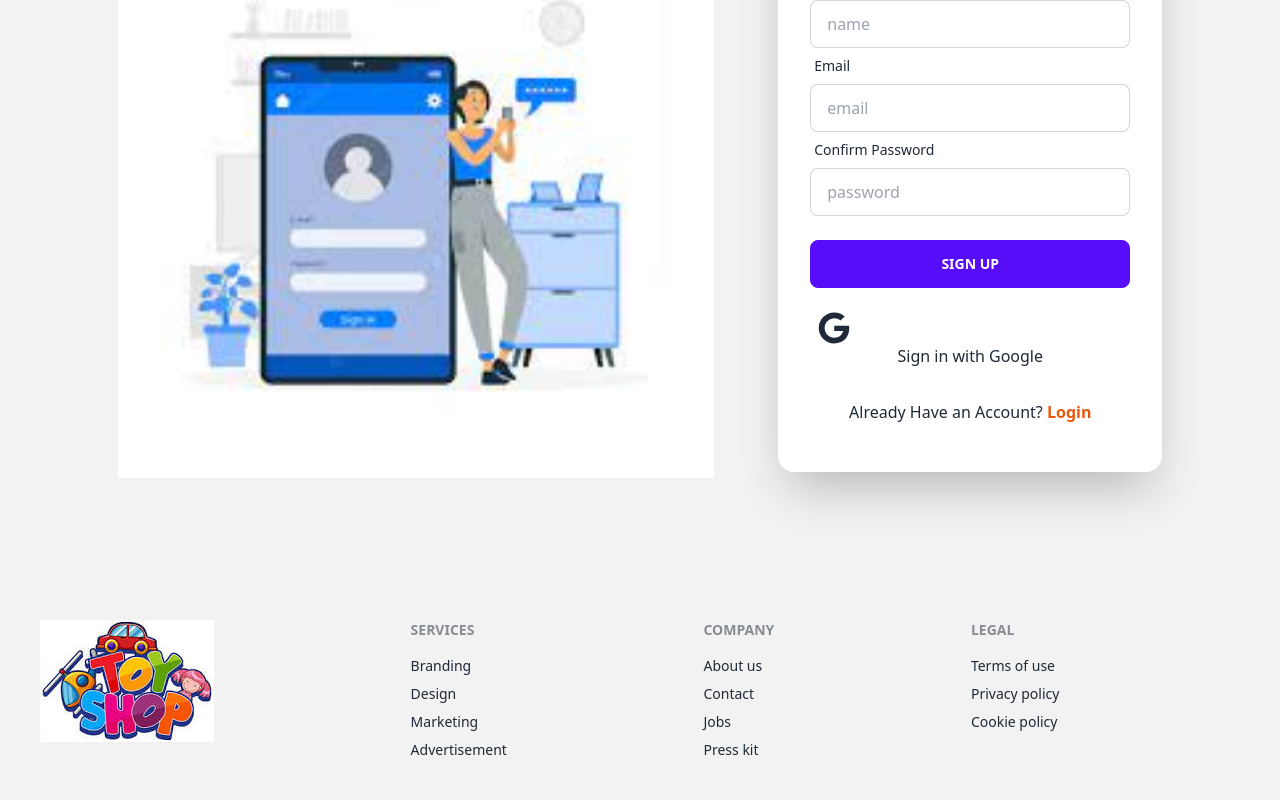
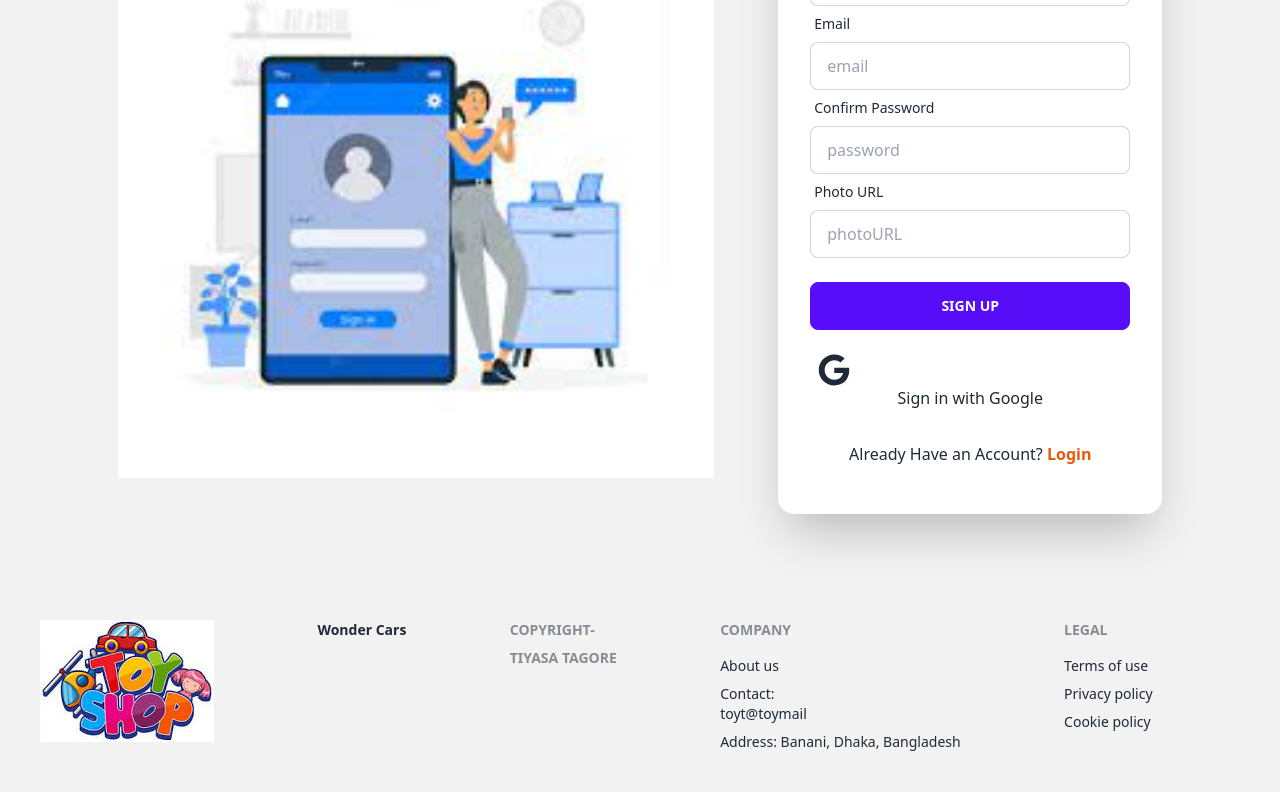
Before and after one commit to tiyasa-tagore/Wonder-Toy-Client, a React (Vite) app: page /signup in a window 1280 px wide. Shown: the part 348-1148 px from the top of the page. Built offline with nearby package versions, Linux system fonts and the light colour scheme; no server answers.

Commit message:
photo URL

```diff
--- a/src/Shared/Footer/Footer.jsx
+++ b/src/Shared/Footer/Footer.jsx
@@ -3,19 +3,14 @@ const Footer = () => {
     return (
         <footer className="footer p-10 bg-base-200 text-base-content">
   <img src={logo} alt=""  />
-  <div>
-    <span className="footer-title">Services</span>
-    <a className="link link-hover">Branding</a>
-    <a className="link link-hover">Design</a>
-    <a className="link link-hover">Marketing</a>
-    <a className="link link-hover">Advertisement</a>
-  </div>
+  <a className="link link-hover font-bold">Wonder Cars</a>
+  <span className="footer-title">Copyright- <br /> <span>Tiyasa Tagore</span></span>
+
   <div>
     <span className="footer-title">Company</span>
     <a className="link link-hover">About us</a>
-    <a className="link link-hover">Contact</a>
-    <a className="link link-hover">Jobs</a>
-    <a className="link link-hover">Press kit</a>
+    <a className="link link-hover">Contact: <br /> toyt@toymail </a>
+    <a className="link link-hover">Address: Banani, Dhaka, Bangladesh</a>
   </div>
   <div>
     <span className="footer-title">Legal</span>
--- a/src/pages/SignUp/SignUp.jsx
+++ b/src/pages/SignUp/SignUp.jsx
@@ -1,4 +1,4 @@
-import { useContext } from "react";
+import { useContext, useState } from "react";
 import img from '../../assets/img/signup1.jpeg'
 import { AuthContext } from "../../Providers/AuthProvider";
 import { Link } from "react-router-dom";
@@ -7,6 +7,7 @@ import { FaGoogle } from "react-icons/fa";
 const SignUp = () => {
 
     const { createUser, googleSignIn } = useContext(AuthContext);
+    const [urlerror] = useState(null);
 
     const handleSignUp = event => {
         event.preventDefault();
@@ -54,6 +55,15 @@ const SignUp = () => {
                                 <input type="text" name='password' placeholder="password" className="input input-bordered" />
 
                             </div>
+                            <div className="form-control">
+                                <label className="label">
+                                    <span className="label-text">Photo URL</span>
+                                </label>
+                                <input type="text" name='photoURL' placeholder="photoURL" className="input input-bordered" required />
+                                {urlerror ? <p className='text-danger mt-2'>{urlerror}</p> : ''}
+                            </div>
+
+
                             <div className="form-control mt-6">
                                 <input className="btn btn-primary" type="submit" value="Sign Up" />
                             </div>
```
